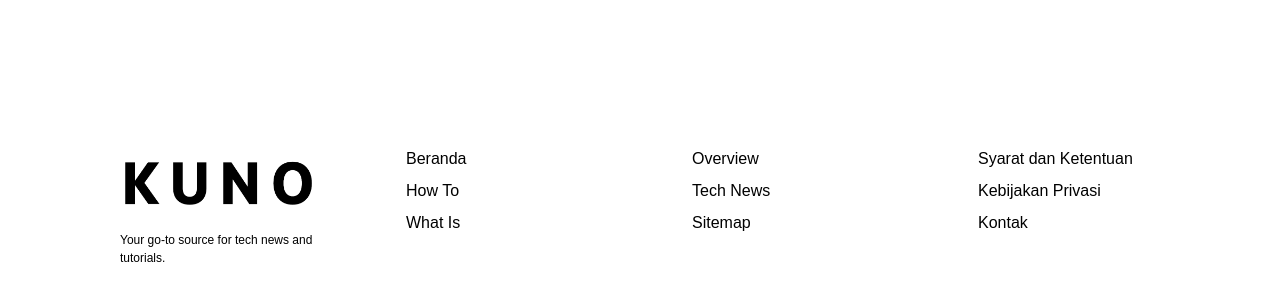
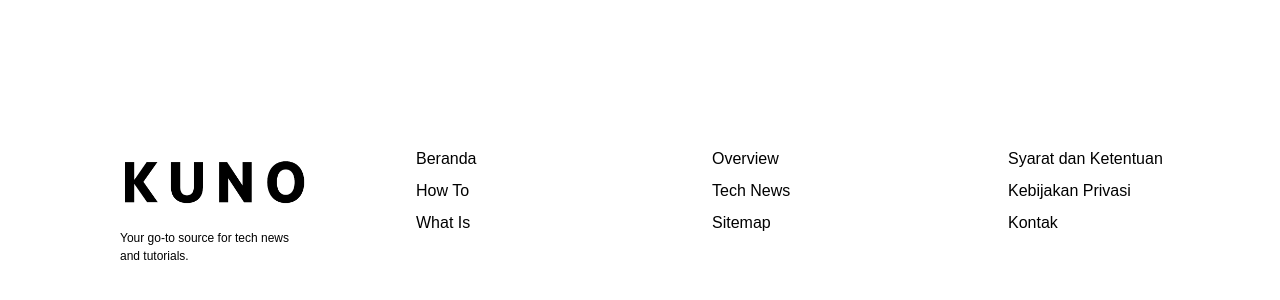
Before and after one commit to FairuzLQ/kuno, a Next.js app: page / in a window 1280 px wide. Shown: the part 838-1138 px from the top of the page. Built offline with nearby package versions, Linux system fonts and the light colour scheme.

Commit message:
responsive footer

```diff
--- a/app/components/Footer.js
+++ b/app/components/Footer.js
@@ -1,9 +1,9 @@
 export default function Footer() {
     return (
-      <footer className="bg-white text-black pt-8 pb-20 px-12 ml-10">
+      <footer className="bg-white text-black pt-8 pb-20 px-12">
         <div className="container mx-auto px-4 grid grid-cols-1 md:grid-cols-4 gap-8">
           {/* First Column (Logo and Slogan) */}
-          <div className="col-span-1 md:col-span-1 flex flex-col px-4">
+          <div className="col-span-1 md:col-span-1 flex flex-col px-4 sm:ml-0 md:ml-10">
             {/* Logo */}
             <div className="mb-4">
               <img src="/logo/logo-kuno-footer.png" alt="Kupas Tekno Logo" className="w-[200px]" />
@@ -16,7 +16,7 @@ export default function Footer() {
           </div>
 
           {/* Second Column (Beranda, How To, What Is) */}
-          <div className="col-span-1 md:col-span-1 px-4">
+          <div className="col-span-1 md:col-span-1 px-4 sm:ml-0 md:ml-10">
             <ul className="space-y-2">
               <li><a href="/" className="text-black">Beranda</a></li>
               <li><a href="/kategori/how-to" className="text-black">How To</a></li>
@@ -25,7 +25,7 @@ export default function Footer() {
           </div>
 
           {/* Third Column (Overview, Tech News, Sitemap) */}
-          <div className="col-span-1 md:col-span-1 px-4">
+          <div className="col-span-1 md:col-span-1 px-4 sm:ml-0 md:ml-10">
             <ul className="space-y-2">
               <li><a href="/kategori/overview" className="text-black">Overview</a></li>
               <li><a href="/kategori/tech-news" className="text-black">Tech News</a></li>
@@ -34,7 +34,7 @@ export default function Footer() {
           </div>
 
           {/* Fourth Column (Syarat dan Ketentuan, Kebijakan Privasi, Kontak) */}
-          <div className="col-span-1 md:col-span-1 px-4">
+          <div className="col-span-1 md:col-span-1 px-4 sm:ml-0 md:ml-10">
             <ul className="space-y-2">
               <li><a href="/syarat-ketentuan" className="text-black">Syarat dan Ketentuan</a></li>
               <li><a href="/kebijakan-privasi" className="text-black">Kebijakan Privasi</a></li>
```
